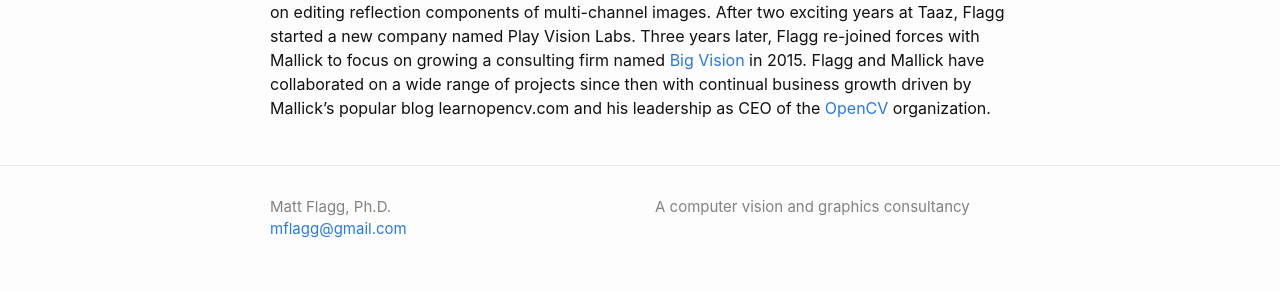
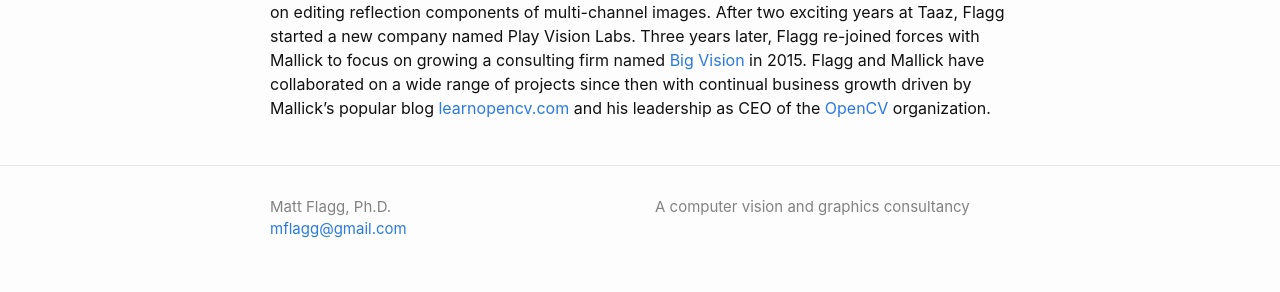
Before and after one commit to mflagg/mflagg.github.io, a Jekyll site: the page built from index.md, in a window 1280 px wide. Shown: the part 659-951 px from the top of the page. Built offline with Jekyll 4.4.1, drawn with Linux system fonts in a browser that asks for light colours; our own code applies the rules of GitHub Pages for plain Markdown files; part of the change alters nothing that is shown.

```diff
--- a/index.md
+++ b/index.md
@@ -9,4 +9,4 @@ as full-time consultants for a wide range of customers to help solve challenging
 
 ## Extended Bio
 
-In 2010, after completing his Ph.D. in Computer Science from Georgia Tech, Flagg joined Taaz, a personal photo enhancement startup for the beauty industry in La Jolla, CA.  Taaz was founded by Dr. Satya Mallick and Professor David Kriegman to commercialize Mallick's Ph.D. work at UCSD on editing reflection components of multi-channel images.  After two exciting years at Taaz, Flagg started a new company named Play Vision Labs.  Three years later, Flagg re-joined forces with Mallick to focus on growing a consulting firm named [Big Vision](https://bigvision.ai) in 2015.  Flagg and Mallick have collaborated on a wide range of projects since then with continual business growth driven by Mallick's popular blog learnopencv.com and his leadership as CEO of the [OpenCV](https://www.opencv.org) organization.
+In 2010, after completing his Ph.D. in Computer Science from Georgia Tech, Flagg joined Taaz, a personal photo enhancement startup for the beauty industry in La Jolla, CA.  Taaz was founded by Dr. Satya Mallick and Professor David Kriegman to commercialize Mallick's Ph.D. work at UCSD on editing reflection components of multi-channel images.  After two exciting years at Taaz, Flagg started a new company named Play Vision Labs.  Three years later, Flagg re-joined forces with Mallick to focus on growing a consulting firm named [Big Vision](https://bigvision.ai) in 2015.  Flagg and Mallick have collaborated on a wide range of projects since then with continual business growth driven by Mallick's popular blog [ learnopencv.com ](https://learnopencv.com) and his leadership as CEO of the [OpenCV](https://www.opencv.org) organization.
```
